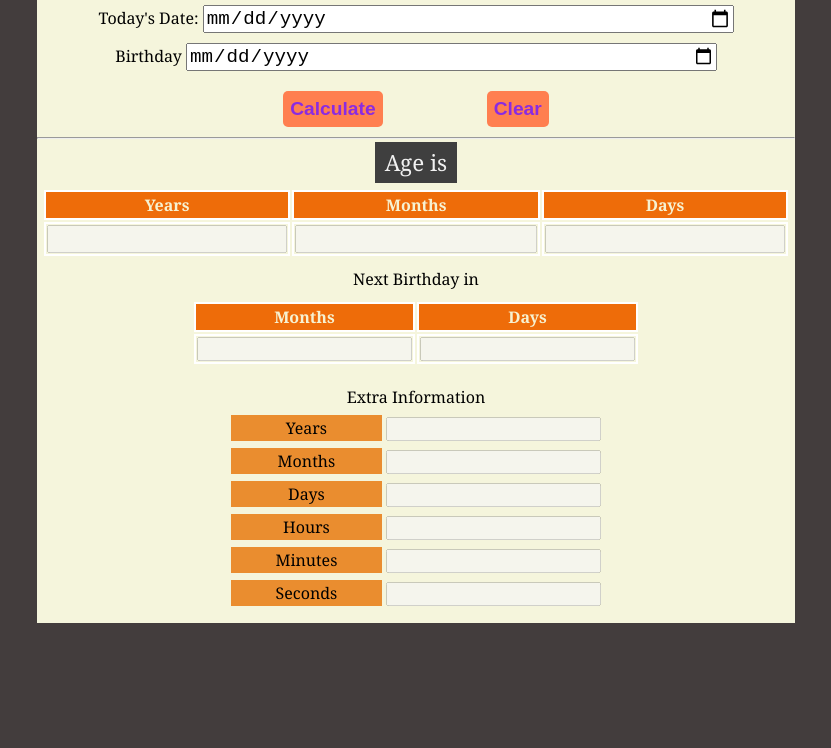
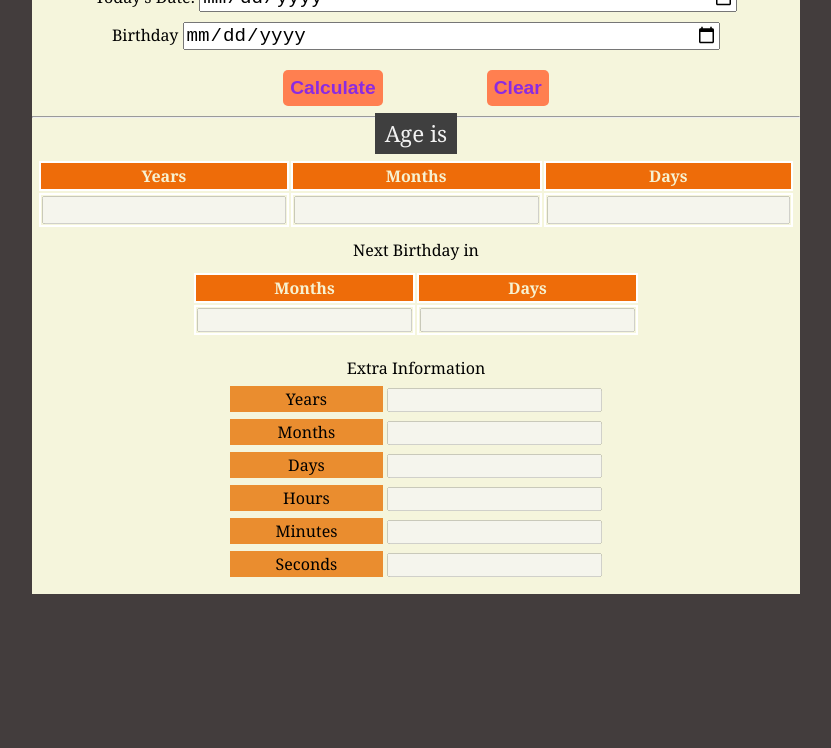
Before and after one commit to Joshim-Uddin/age-calculator, a plain HTML site: page index.html in a window 1280 px wide. Shown: the part 123-871 px from the top of the page, without its empty margins (224-1055 px from the left). Drawn offline with Linux system fonts and the light colour scheme.

Commit message:
reponsive another

```diff
--- a/style.css
+++ b/style.css
@@ -1,5 +1,6 @@
 *{
     box-sizing: border-box;
+    margin: 0;
 }
 body{
     background-color: rgb(67, 61, 61);
@@ -100,6 +101,7 @@ th,td{
     font-size: 1rem;
 }
 @media screen and (max-width:412px) {
+
     .container{
         /* display: flex;
         flex-direction: row;
@@ -137,7 +139,3 @@ th,td{
     }
 
 }
-
-@media screen and(min-width: 625px){
-
-}
```
